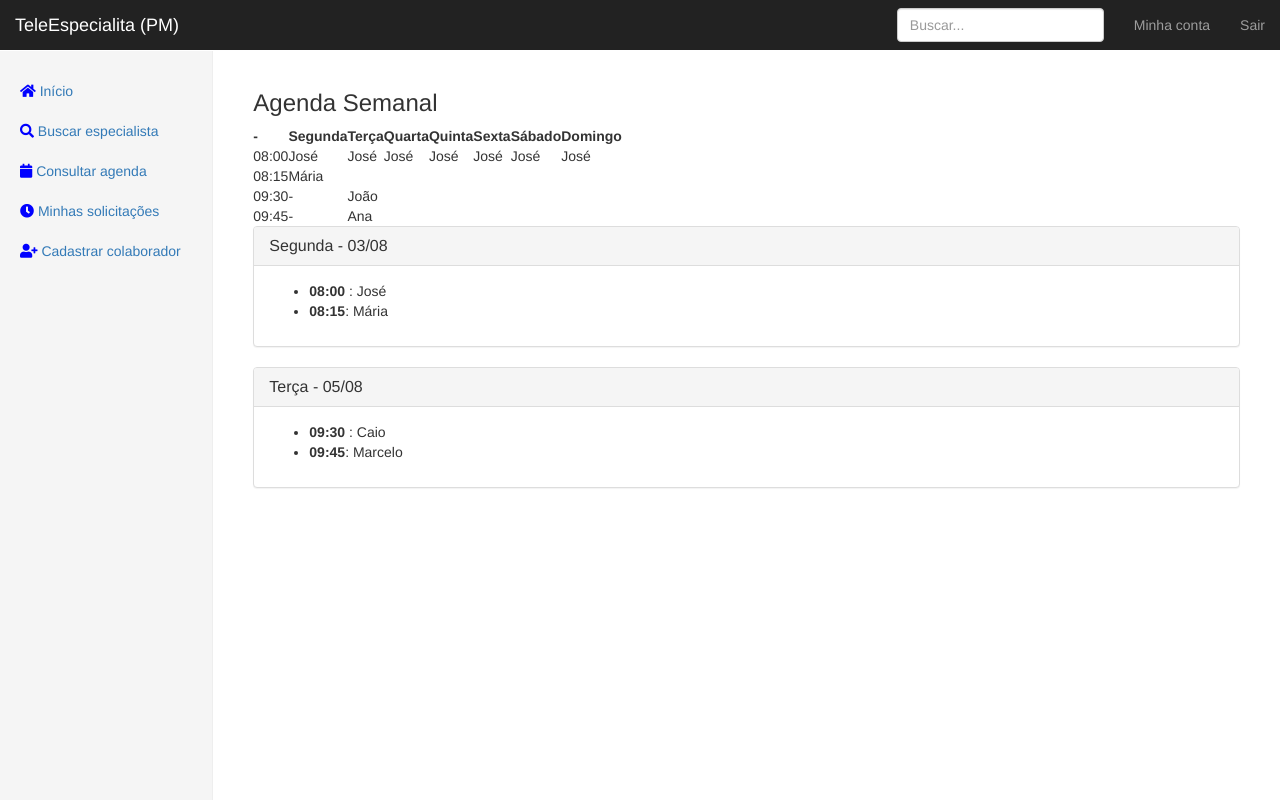
After one commit to PauloCamargos/telemedicine, a Flask app: page /show_schedule in a window 1280 px wide. The commit adds this page. Run offline with Flask 2, Linux system fonts and the light colour scheme; some libraries are stand-ins or nearby versions.

Commit message:
show schedule template

```diff
--- a/html/telespecialista.py
+++ b/html/telespecialista.py
@@ -43,5 +43,10 @@ def logout():
     return redirect(url_for("index"))
 
 
+@app.route("/show_schedule")
+def show_schedule():
+    return render_template("show_schedule.html", title="Agenda")
+
+
 if __name__ == '__main__':
     app.run(debug=True)
--- a/html/templates/layout.html
+++ b/html/templates/layout.html
@@ -55,7 +55,7 @@
                         Início<span class="sr-only">(current)</span></a></li>
                     <li><a href="{{ url_for("search_specialists") }}"><i class="fa fa-search" style="color:blue"></i>
                         Buscar especialista</a></li>
-                    <li><a href="showSchedule.php"><i class="fa fa-calendar" style="color:blue"></i>
+                    <li><a href="{{ url_for("show_schedule") }}"><i class="fa fa-calendar" style="color:blue"></i>
                         Consultar agenda</a></li>
                     <li><a href="{{ url_for("check_requests") }}"><i class="fa fa-clock" style="color:blue"></i>
                         Minhas solicitações</a></li>
--- /dev/null
+++ b/html/templates/show_schedule.html
@@ -0,0 +1,67 @@
+{% extends "layout.html" %}
+{% block content %}
+    <h3 id="agendasemanal">Agenda Semanal</h3>
+
+    <table>
+        <tr>
+            <th>- </th>
+            <th>Segunda </th>
+            <th>Terça </th>
+            <th>Quarta </th>
+            <th>Quinta </th>
+            <th>Sexta </th>
+            <th>Sábado </th>
+            <th>Domingo </th>
+        </tr>
+        <tr>
+            <td>08:00 </td>
+            <td>José </td>
+            <td>José </td>
+            <td>José </td>
+            <td>José </td>
+            <td>José </td>
+            <td>José </td>
+            <td>José </td>
+        </tr>
+        <tr>
+            <td>08:15</td>
+            <td>Mária</td>
+        </tr>
+        <tr>
+            <td>09:30</td>
+            <td>-</td>
+            <td>João</td>
+        </tr>
+        <tr>
+            <td>09:45</td>
+            <td>-</td>
+            <td>Ana</td>
+        </tr>
+    </table>
+
+    <div class="panel panel-default">
+        <div class="panel-heading">
+            <h3 class="panel-title">Segunda - 03/08</h3>
+        </div>
+        <div class="panel-body">
+            <ul>
+                <li><strong>08:00</strong> : José</li>
+
+                <li><strong>08:15</strong>: Mária</li>
+            </ul>
+        </div>
+    </div>
+
+    <div class="panel panel-default">
+        <div class="panel-heading">
+            <h3 class="panel-title">Terça - 05/08</h3>
+        </div>
+        <div class="panel-body">
+            <ul>
+                <li><strong>09:30</strong> : Caio</li>
+
+                <li><strong>09:45</strong>: Marcelo</li>
+            </ul>
+        </div>
+    </div>
+{% endblock content %}
```
